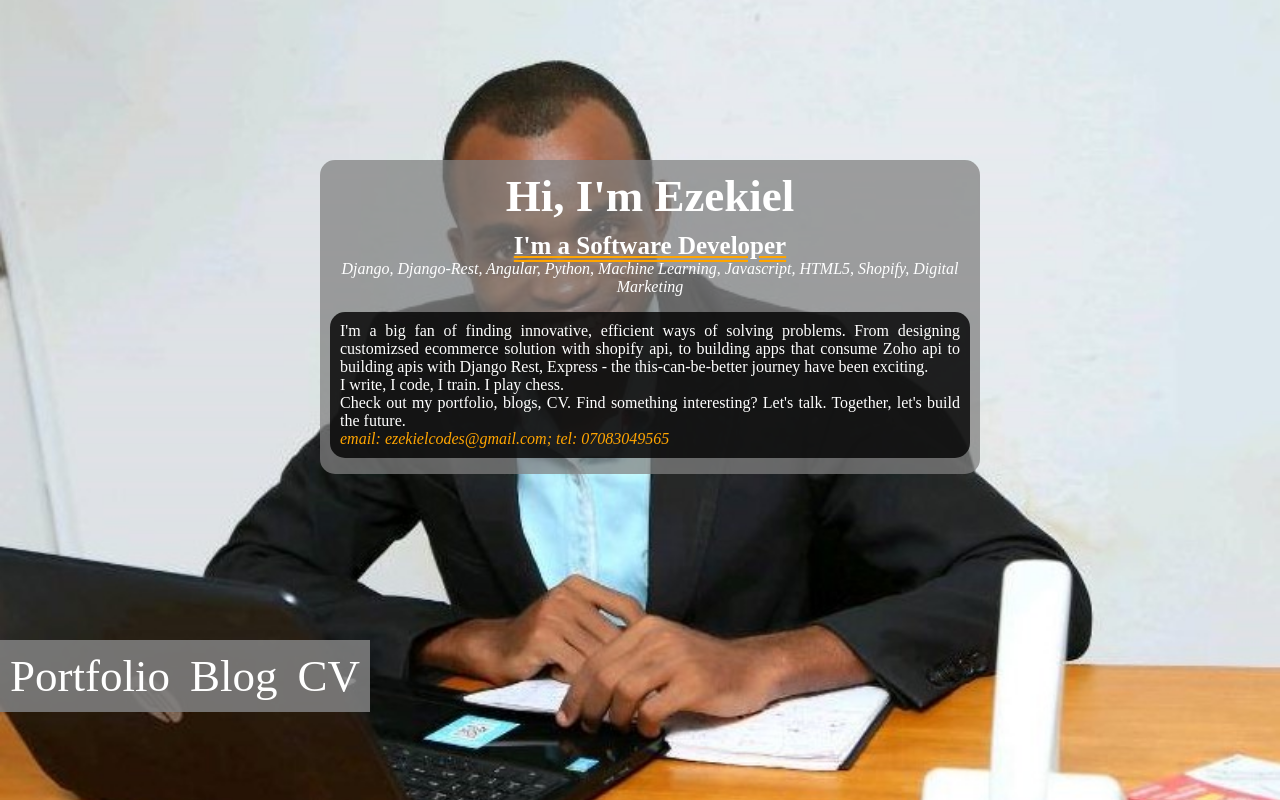
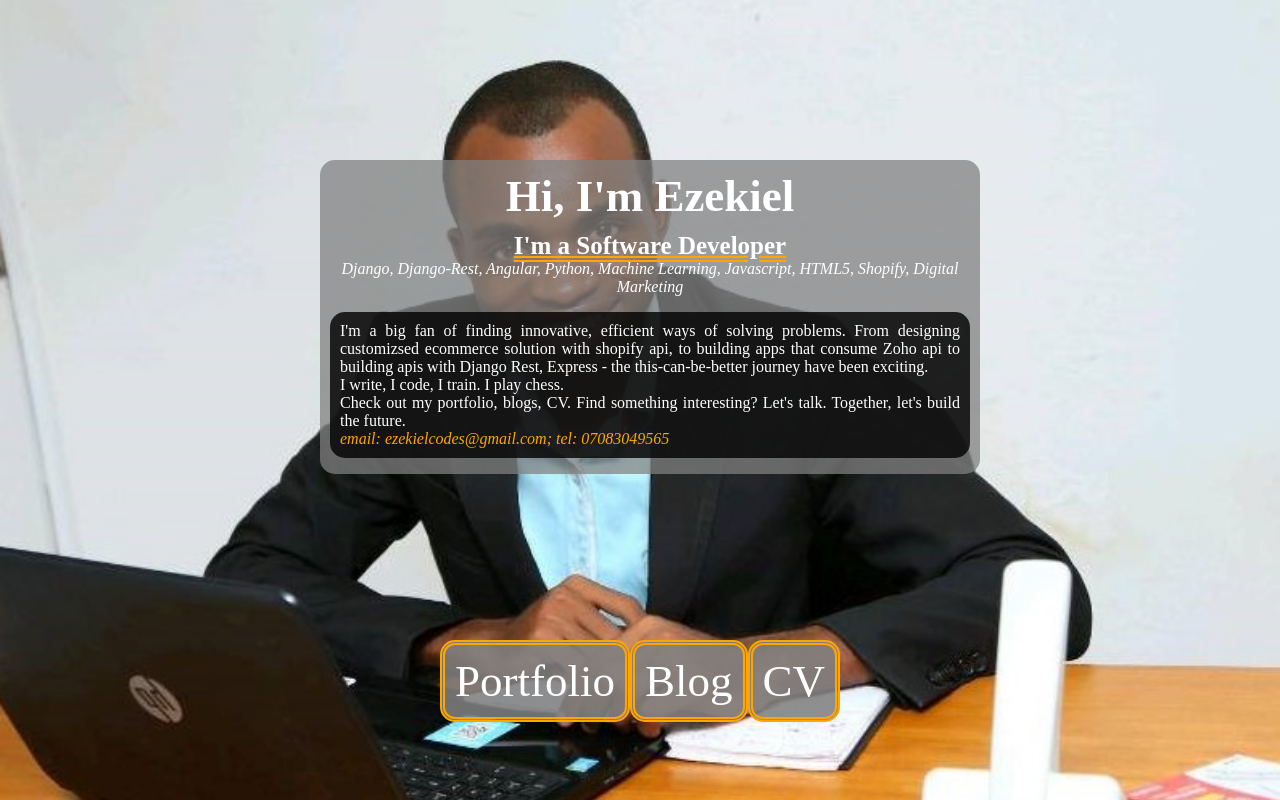
Before and after one commit to ezekieltech/theanalyticshub, a Django app: template professionals/templates/professionals/profile.html in a window 1280 px wide. Run offline with Django 3.2, Linux system fonts and the light colour scheme; the template is opened without the code that fills it, so the values that code supplies are empty; some libraries are stand-ins or nearby versions.

Commit message:
Minor changes

```diff
--- a/professionals/templates/professionals/profile.html
+++ b/professionals/templates/professionals/profile.html
@@ -109,10 +109,20 @@
 
         .call-to-action {
           top: 80%;
+          align-items: center;
+          display: flex;
+          justify-content: center;
         }
 
         .call-to-action ul {
           font-size: 45px;
+        }
+
+        li {
+          border-radius: 15px;
+          border-width: thick;
+          border-color: orange;
+          border-style: double;
         }
       }
     </style>
```
